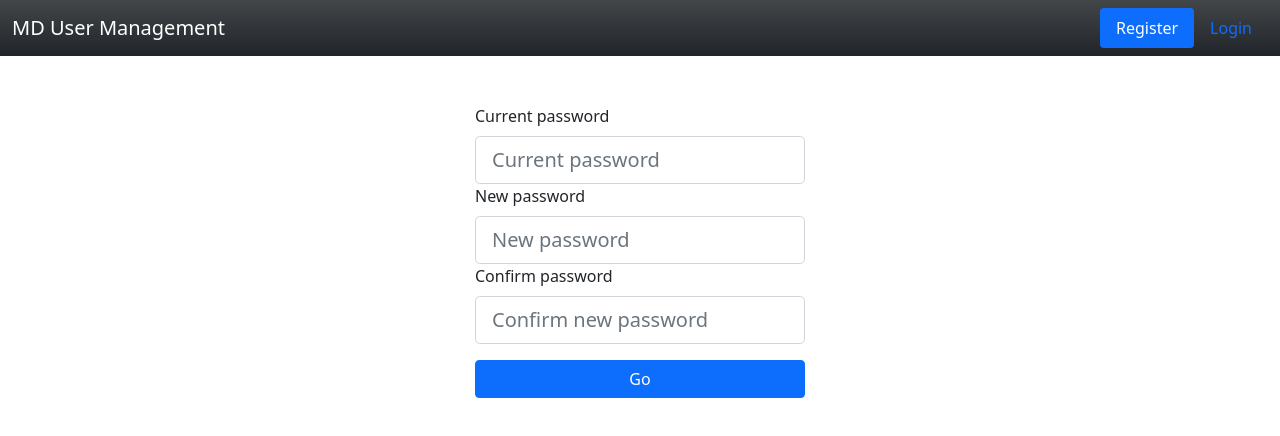
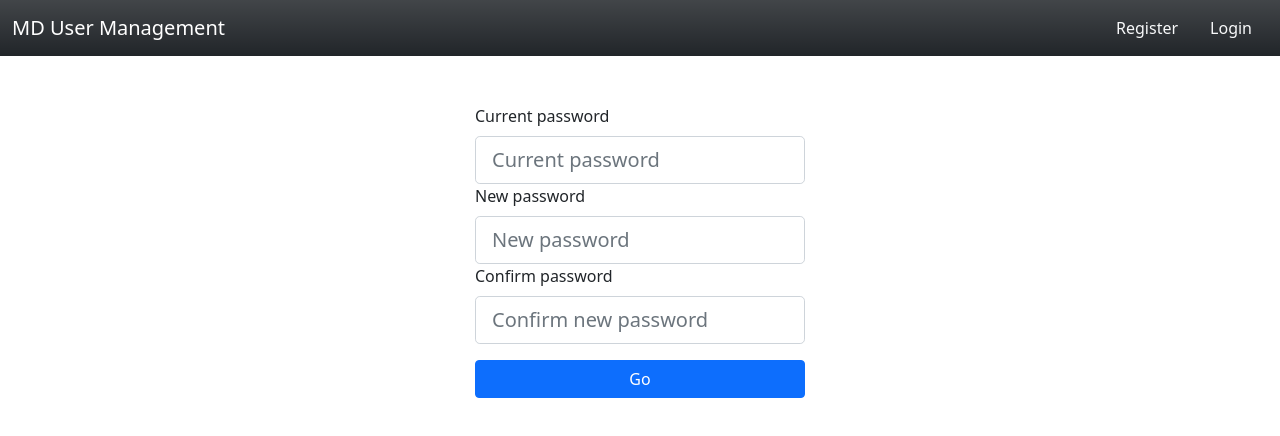
Before and after one commit to MonkeydLuffy94/register-login-app, a website: page static/change-password.html in a window 1280 px wide. Drawn offline with nearby package versions, Linux system fonts and the light colour scheme.

Commit message:
register login tab styling fixed

```diff
--- a/static/change-password.html
+++ b/static/change-password.html
@@ -16,17 +16,14 @@
     <nav class="navbar navbar-dark bg-dark bg-gradient">
       <div class="container-fluid">
         <span class="navbar-brand mb-0 h1">MD User Management</span>
-        <ul class="nav nav-pills justify-content-end">
+        <ul class="nav justify-content-end">
           <li class="nav-item">
-            <a
-              class="nav-link text-ligh active"
-              aria-current="page"
-              href="./index.html"
+            <a class="nav-link active text-light" href="./index.html"
               >Register</a
             >
           </li>
           <li class="nav-item">
-            <a class="nav-link text-ligh" href="./login.html">Login</a>
+            <a class="nav-link text-light" href="./login.html">Login</a>
           </li>
         </ul>
       </div>
```
Also changed, not shown: static/index.html (+2 -5 lines), static/login.html (+2 -5 lines).
